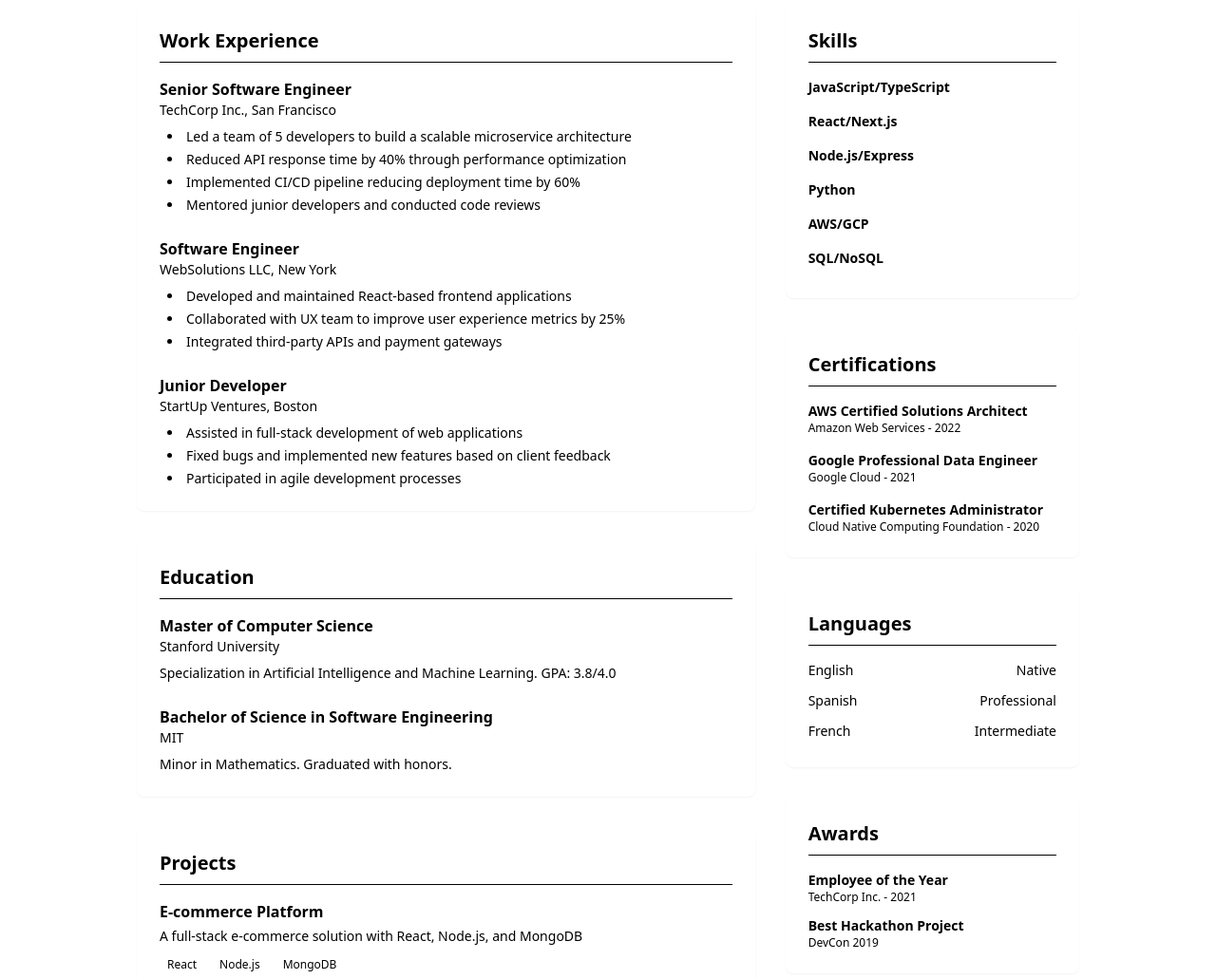
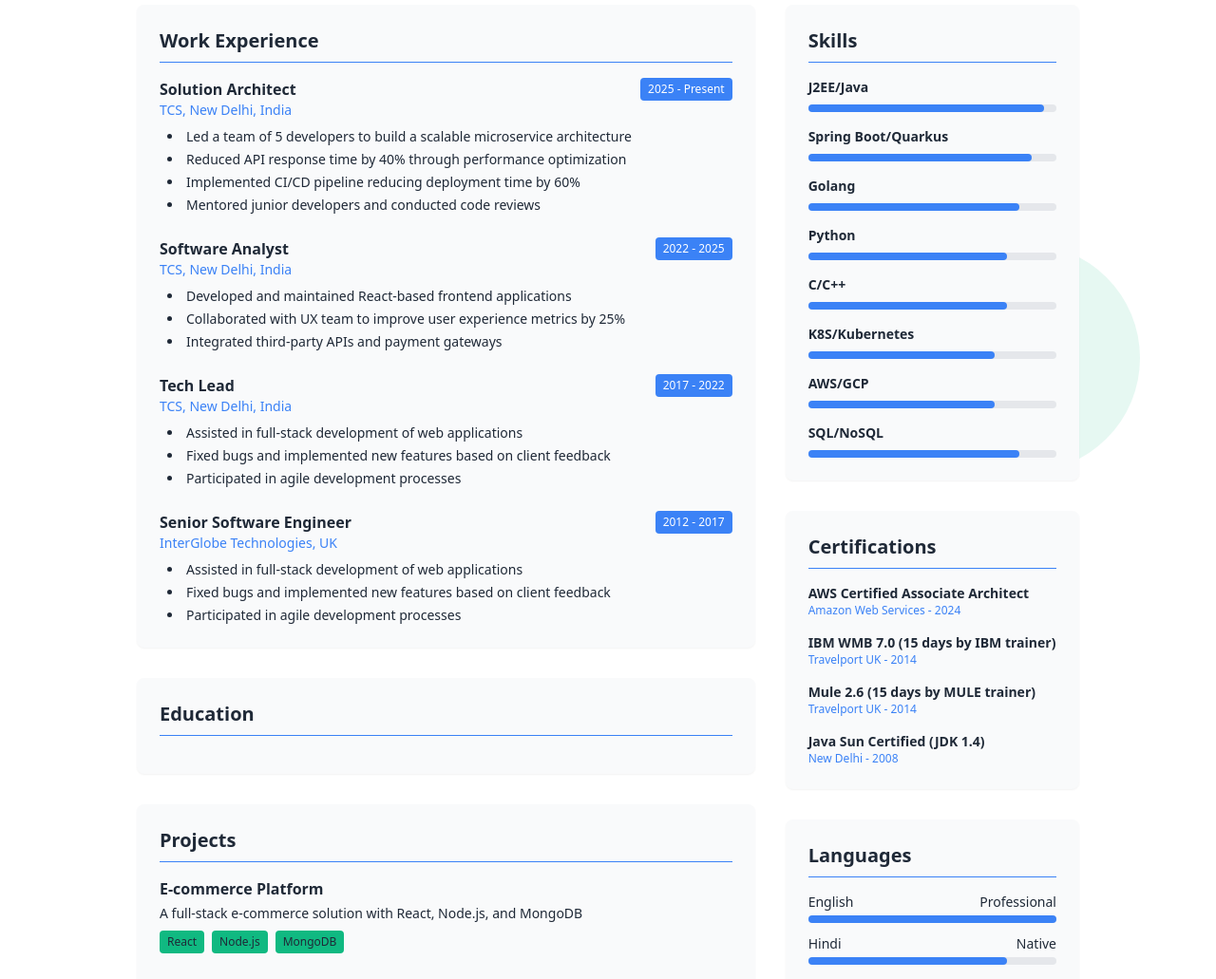
Before and after one commit to msinghb4u/msinghb4u.github.io, a plain HTML site: page index.html in a window 1280 px wide. Shown: the part 243-1274 px from the top of the page at 95% size. Drawn offline with nearby package versions, Linux system fonts and the light colour scheme.

Commit message:
update ccs/js issue

```diff
--- /dev/null
+++ b/css/style.css
@@ -0,0 +1,3 @@
+:root{--primary:#3b82f6;--secondary:#10b981;--background:#ffffff;--text:#1f2937;--card:#f9fafb}.theme-blue{--primary:#3b82f6;--secondary:#10b981}.theme-purple{--primary:#8b5cf6;--secondary:#ec4899}.theme-amber{--primary:#f59e0b;--secondary:#ef4444}.dark{--background:#1a1a2e;--text:#e2e8f0;--card:#16213e}@keyframes float{0%,100%{transform:translateY(0)}50%{transform:translateY(-20px)}}.floating{animation:float 6s ease-in-out infinite}.resume-section{transition:all 0.3s ease}.resume-section:hover{transform:translateY(-5px)}.theme-selector{cursor:pointer;transition:all 0.3s ease}.theme-selector:hover{transform:scale(1.1)}.skill-bar{height:8px;border-radius:4px}.progress{height:100%;border-radius:4px;transition:width 1s ease-in-out}
+
+/*You can write your own CSS below*/
--- a/index.html
+++ b/index.html
@@ -1,28 +1,36 @@
 <!DOCTYPE html>
 <html lang="en">
+
 <head>
     <meta charset="UTF-8">
     <meta name="viewport" content="width=device-width, initial-scale=1.0">
     <title>Manoj Singh</title>
-    <meta name="description" content="Manoj Singh | Solution Architect | Full Stack Developer | Passionate about building scalable web applications and cloud solutions.">
+    <meta name="description"
+        content="Manoj Singh | Solution Architect | Full Stack Developer | Passionate about building scalable web applications and cloud solutions.">
     <!-- Tailwind CSS -->
     <script src="https://cdn.tailwindcss.com"></script>
     <link rel="stylesheet" href="https://cdnjs.cloudflare.com/ajax/libs/font-awesome/6.4.0/css/all.min.css">
     <link rel="stylesheet" href="css/style.css">
 </head>
+
 <body class="bg-[var(--background)] text-[var(--text)] transition-colors duration-300 font-sans">
     <div class="absolute top-0 left-0 w-full h-full overflow-hidden -z-10">
         <div class="absolute top-20 left-10 w-40 h-40 rounded-full bg-[var(--primary)] opacity-10 floating"></div>
-        <div class="absolute bottom-10 right-20 w-60 h-60 rounded-full bg-[var(--secondary)] opacity-10 floating" style="animation-delay: 2s;"></div>
-        <div class="absolute top-1/3 right-1/4 w-32 h-32 rounded-full bg-[var(--primary)] opacity-10 floating" style="animation-delay: 4s;"></div>
+        <div class="absolute bottom-10 right-20 w-60 h-60 rounded-full bg-[var(--secondary)] opacity-10 floating"
+            style="animation-delay: 2s;"></div>
+        <div class="absolute top-1/3 right-1/4 w-32 h-32 rounded-full bg-[var(--primary)] opacity-10 floating"
+            style="animation-delay: 4s;"></div>
     </div>
 
     <div class="container mx-auto px-4 py-8 max-w-5xl">
         <!-- Theme Selector -->
         <div class="flex justify-end gap-3 mb-6">
-            <div class="theme-selector w-6 h-6 rounded-full bg-blue-500" onclick="changeTheme('blue')" title="Blue Theme"></div>
-            <div class="theme-selector w-6 h-6 rounded-full bg-purple-500" onclick="changeTheme('purple')" title="Purple Theme"></div>
-            <div class="theme-selector w-6 h-6 rounded-full bg-amber-500" onclick="changeTheme('amber')" title="Amber Theme"></div>
+            <div class="theme-selector w-6 h-6 rounded-full bg-blue-500" onclick="changeTheme('blue')"
+                title="Blue Theme"></div>
+            <div class="theme-selector w-6 h-6 rounded-full bg-purple-500" onclick="changeTheme('purple')"
+                title="Purple Theme"></div>
+            <div class="theme-selector w-6 h-6 rounded-full bg-amber-500" onclick="changeTheme('amber')"
+                title="Amber Theme"></div>
             <button onclick="toggleDarkMode()" class="ml-4 px-3 py-1 rounded-md bg-[var(--primary)] text-white text-xs">
                 <i class="fas fa-moon"></i> Toggle Dark
             </button>
@@ -33,7 +41,8 @@
             <div>
                 <h1 class="text-3xl font-bold mb-1">Manoj Singh</h1>
                 <h2 class="text-xl text-[var(--primary)] font-semibold mb-2">Solution Architect</h2>
-        <p class="text-sm opacity-80 max-w-lg">Passionate solutioning with 20+ years of experience in building scalable applications. Specialized in Java/Golang/Python frameworks and cloud architecture.</p>
+                <p class="text-sm opacity-80 max-w-lg">Passionate solutioning with 20+ years of experience in building
+                    scalable applications. Specialized in Java/Golang/Python frameworks and cloud architecture.</p>
             </div>
             <div class="flex flex-col items-end">
                 <div class="flex items-center mb-2">
@@ -65,10 +74,10 @@
 
                     <div class="mb-6">
                         <div class="flex justify-between items-start">
-            <h3 class="font-semibold">Senior Software Engineer</h3>
-            <span class="text-xs bg-[var(--primary)] text-white px-2 py-1 rounded">2020 - Present</span>
+                            <h3 class="font-semibold">Solution Architect</h3>
+                            <span class="text-xs bg-[var(--primary)] text-white px-2 py-1 rounded">2025 - Present</span>
                         </div>
-        <p class="text-sm text-[var(--primary)] mb-2">TechCorp Inc., San Francisco</p>
+                        <p class="text-sm text-[var(--primary)] mb-2">TCS, New Delhi, India</p>
                         <ul class="list-disc list-inside text-sm space-y-1 pl-2">
                             <li>Led a team of 5 developers to build a scalable microservice architecture</li>
                             <li>Reduced API response time by 40% through performance optimization</li>
@@ -79,10 +88,10 @@
 
                     <div class="mb-6">
                         <div class="flex justify-between items-start">
-            <h3 class="font-semibold">Software Engineer</h3>
-            <span class="text-xs bg-[var(--primary)] text-white px-2 py-1 rounded">2016 - 2020</span>
+                            <h3 class="font-semibold">Software Analyst</h3>
+                            <span class="text-xs bg-[var(--primary)] text-white px-2 py-1 rounded">2022 - 2025</span>
                         </div>
-        <p class="text-sm text-[var(--primary)] mb-2">WebSolutions LLC, New York</p>
+                        <p class="text-sm text-[var(--primary)] mb-2">TCS, New Delhi, India</p>
                         <ul class="list-disc list-inside text-sm space-y-1 pl-2">
                             <li>Developed and maintained React-based frontend applications</li>
                             <li>Collaborated with UX team to improve user experience metrics by 25%</li>
@@ -90,12 +99,25 @@
                         </ul>
                     </div>
 
+                    <div class="mb-6">
+                        <div class="flex justify-between items-start">
+                            <h3 class="font-semibold">Tech Lead</h3>
+                            <span class="text-xs bg-[var(--primary)] text-white px-2 py-1 rounded">2017 - 2022</span>
+                        </div>
+                        <p class="text-sm text-[var(--primary)] mb-2">TCS, New Delhi, India</p>
+                        <ul class="list-disc list-inside text-sm space-y-1 pl-2">
+                            <li>Assisted in full-stack development of web applications</li>
+                            <li>Fixed bugs and implemented new features based on client feedback</li>
+                            <li>Participated in agile development processes</li>
+                        </ul>
+                    </div>
+
                     <div>
                         <div class="flex justify-between items-start">
-            <h3 class="font-semibold">Junior Developer</h3>
-            <span class="text-xs bg-[var(--primary)] text-white px-2 py-1 rounded">2014 - 2016</span>
+                            <h3 class="font-semibold">Senior Software Engineer</h3>
+                            <span class="text-xs bg-[var(--primary)] text-white px-2 py-1 rounded">2012 - 2017</span>
                         </div>
-        <p class="text-sm text-[var(--primary)] mb-2">StartUp Ventures, Boston</p>
+                        <p class="text-sm text-[var(--primary)] mb-2">InterGlobe Technologies, UK</p>
                         <ul class="list-disc list-inside text-sm space-y-1 pl-2">
                             <li>Assisted in full-stack development of web applications</li>
                             <li>Fixed bugs and implemented new features based on client feedback</li>
@@ -108,13 +130,14 @@
                 <section class="resume-section bg-[var(--card)] p-6 rounded-lg shadow-sm">
                     <h2 class="text-xl font-bold mb-4 border-b pb-2 border-[var(--primary)]">Education</h2>
 
-    <div class="mb-6">
+                    <!--div class="mb-6">
                         <div class="flex justify-between items-start">
                             <h3 class="font-semibold">Master of Computer Science</h3>
                             <span class="text-xs bg-[var(--primary)] text-white px-2 py-1 rounded">2012 - 2014</span>
                         </div>
                         <p class="text-sm text-[var(--primary)] mb-2">Stanford University</p>
-        <p class="text-sm">Specialization in Artificial Intelligence and Machine Learning. GPA: 3.8/4.0</p>
+                        <p class="text-sm">Specialization in Artificial Intelligence and Machine Learning. GPA: 3.8/4.0
+                        </p>
                     </div>
 
                     <div>
@@ -124,7 +147,7 @@
                         </div>
                         <p class="text-sm text-[var(--primary)] mb-2">MIT</p>
                         <p class="text-sm">Minor in Mathematics. Graduated with honors.</p>
-    </div>
+                    </div-->
                 </section>
 
 
@@ -156,7 +179,8 @@
                         <p class="text-sm mb-2">Natural language processing chatbot for customer support</p>
                         <div class="flex flex-wrap gap-2">
                             <span class="text-xs bg-[var(--secondary)] bg-opacity-20 px-2 py-1 rounded">Python</span>
-            <span class="text-xs bg-[var(--secondary)] bg-opacity-20 px-2 py-1 rounded">TensorFlow</span>
+                            <span
+                                class="text-xs bg-[var(--secondary)] bg-opacity-20 px-2 py-1 rounded">TensorFlow</span>
                             <span class="text-xs bg-[var(--secondary)] bg-opacity-20 px-2 py-1 rounded">NLTK</span>
                         </div>
                     </div>
@@ -172,21 +196,21 @@
                     <h2 class="text-xl font-bold mb-4 border-b pb-2 border-[var(--primary)]">Skills</h2>
 
                     <div class="mb-4">
-        <h3 class="font-semibold text-sm mb-2">JavaScript/TypeScript</h3>
+                        <h3 class="font-semibold text-sm mb-2">J2EE/Java</h3>
                         <div class="skill-bar bg-gray-200">
                             <div class="progress bg-[var(--primary)]" style="width: 95%"></div>
                         </div>
                     </div>
 
                     <div class="mb-4">
-        <h3 class="font-semibold text-sm mb-2">React/Next.js</h3>
+                        <h3 class="font-semibold text-sm mb-2">Spring Boot/Quarkus</h3>
                         <div class="skill-bar bg-gray-200">
                             <div class="progress bg-[var(--primary)]" style="width: 90%"></div>
                         </div>
                     </div>
 
                     <div class="mb-4">
-        <h3 class="font-semibold text-sm mb-2">Node.js/Express</h3>
+                        <h3 class="font-semibold text-sm mb-2">Golang</h3>
                         <div class="skill-bar bg-gray-200">
                             <div class="progress bg-[var(--primary)]" style="width: 85%"></div>
                         </div>
@@ -199,6 +223,19 @@
                         </div>
                     </div>
 
+                    <div class="mb-4">
+                        <h3 class="font-semibold text-sm mb-2">C/C++</h3>
+                        <div class="skill-bar bg-gray-200">
+                            <div class="progress bg-[var(--primary)]" style="width: 80%"></div>
+                        </div>
+                    </div>
+
+                    <div class="mb-4">
+                        <h3 class="font-semibold text-sm mb-2">K8S/Kubernetes</h3>
+                        <div class="skill-bar bg-gray-200">
+                            <div class="progress bg-[var(--primary)]" style="width: 75%"></div>
+                        </div>
+                    </div>
                     <div class="mb-4">
                         <h3 class="font-semibold text-sm mb-2">AWS/GCP</h3>
                         <div class="skill-bar bg-gray-200">
@@ -219,19 +256,25 @@
                     <h2 class="text-xl font-bold mb-4 border-b pb-2 border-[var(--primary)]">Certifications</h2>
 
                     <div class="mb-4">
-        <h3 class="font-semibold text-sm">AWS Certified Solutions Architect</h3>
-        <p class="text-xs text-[var(--primary)]">Amazon Web Services - 2022</p>
+                        <h3 class="font-semibold text-sm">AWS Certified Associate Architect</h3>
+                        <p class="text-xs text-[var(--primary)]">Amazon Web Services - 2024</p>
                     </div>
 
                     <div class="mb-4">
-        <h3 class="font-semibold text-sm">Google Professional Data Engineer</h3>
-        <p class="text-xs text-[var(--primary)]">Google Cloud - 2021</p>
+                        <h3 class="font-semibold text-sm">IBM WMB 7.0 (15 days by IBM trainer)</h3>
+                        <p class="text-xs text-[var(--primary)]">Travelport UK - 2014</p>
+                    </div>
+
+                     <div class="mb-4">
+                        <h3 class="font-semibold text-sm">Mule 2.6 (15 days by MULE trainer)</h3>
+                        <p class="text-xs text-[var(--primary)]">Travelport UK - 2014</p>
                     </div>
 
                     <div>
-        <h3 class="font-semibold text-sm">Certified Kubernetes Administrator</h3>
-        <p class="text-xs text-[var(--primary)]">Cloud Native Computing Foundation - 2020</p>
+                        <h3 class="font-semibold text-sm">Java Sun Certified (JDK 1.4)</h3>
+                        <p class="text-xs text-[var(--primary)]">New Delhi - 2008</p>
                     </div>
+
                 </section>
 
                 <!-- Languages -->
@@ -241,30 +284,20 @@
                     <div class="mb-3">
                         <div class="flex justify-between text-sm mb-1">
                             <span>English</span>
-            <span>Native</span>
+                            <span>Professional</span>
                         </div>
                         <div class="skill-bar bg-gray-200">
                             <div class="progress bg-[var(--primary)]" style="width: 100%"></div>
                         </div>
                     </div>
 
-    <div class="mb-3">
+                    <div>
                         <div class="flex justify-between text-sm mb-1">
-            <span>Spanish</span>
-            <span>Professional</span>
+                            <span>Hindi</span>
+                            <span>Native</span>
                         </div>
                         <div class="skill-bar bg-gray-200">
                             <div class="progress bg-[var(--primary)]" style="width: 80%"></div>
-        </div>
-    </div>
-
-    <div>
-        <div class="flex justify-between text-sm mb-1">
-            <span>French</span>
-            <span>Intermediate</span>
-        </div>
-        <div class="skill-bar bg-gray-200">
-            <div class="progress bg-[var(--primary)]" style="width: 60%"></div>
                         </div>
                     </div>
                 </section>
@@ -295,4 +328,5 @@
     </div>
     <script src="js/script.js"></script>
 </body>
+
 </html>
--- /dev/null
+++ b/js/script.js
@@ -0,0 +1,6 @@
+function changeTheme(theme){document.documentElement.classList.remove('theme-blue','theme-purple','theme-amber');document.documentElement.classList.add(`theme-${theme}`);localStorage.setItem('resumeTheme',theme)}
+function toggleDarkMode(){document.documentElement.classList.toggle('dark');const isDark=document.documentElement.classList.contains('dark');localStorage.setItem('resumeDarkMode',isDark)}
+document.addEventListener('DOMContentLoaded',()=>{const savedTheme=localStorage.getItem('resumeTheme')||'blue';changeTheme(savedTheme);const savedDarkMode=localStorage.getItem('resumeDarkMode')==='true';if(savedDarkMode){document.documentElement.classList.add('dark')}
+const observer=new IntersectionObserver((entries)=>{entries.forEach(entry=>{if(entry.isIntersecting){const progressBars=entry.target.querySelectorAll('.progress');progressBars.forEach(bar=>{const width=bar.style.width;bar.style.width='0';setTimeout(()=>{bar.style.width=width},100)})}})},{threshold:0.1});document.querySelectorAll('.resume-section').forEach(section=>{observer.observe(section)})})
+
+/*You can write your own code below*/
```
Also changed, not shown: images/dark.png (added), images/light.png (added), images/pagespeed.png (added). Lines whose indentation alone changed are shown as unchanged.
